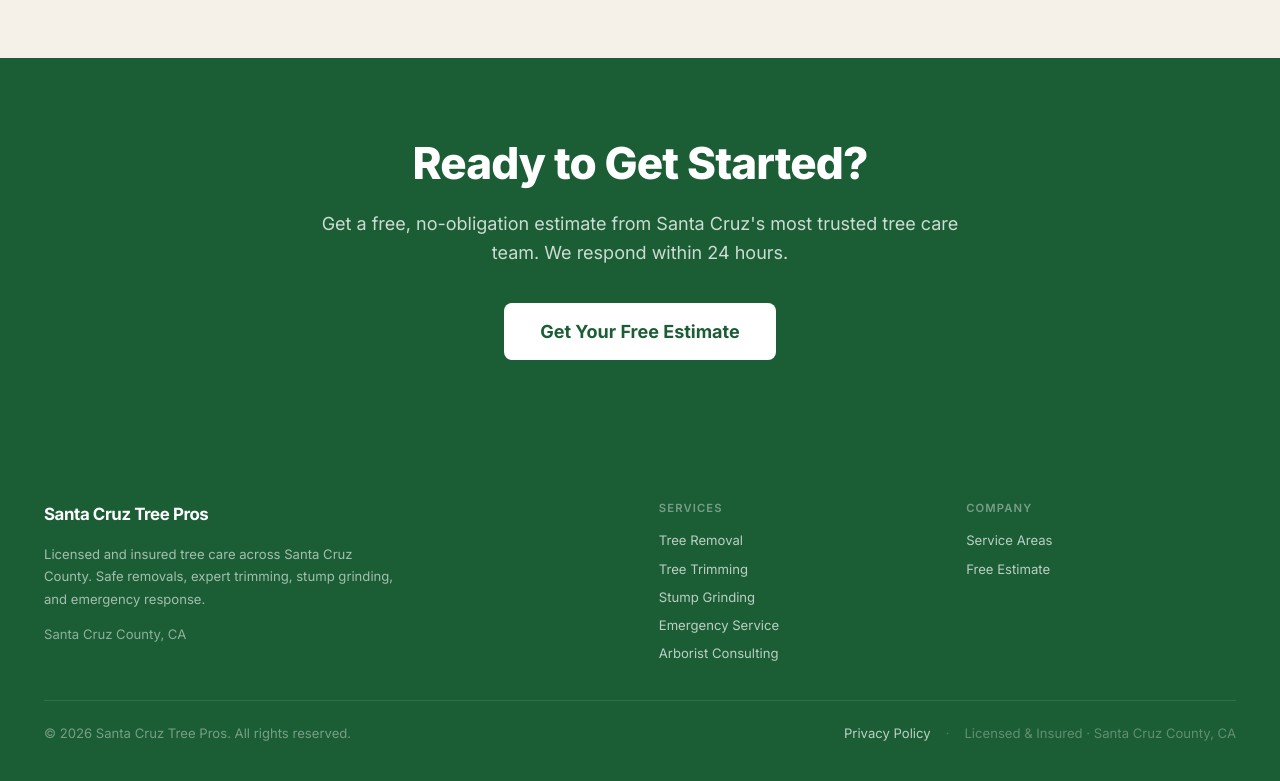
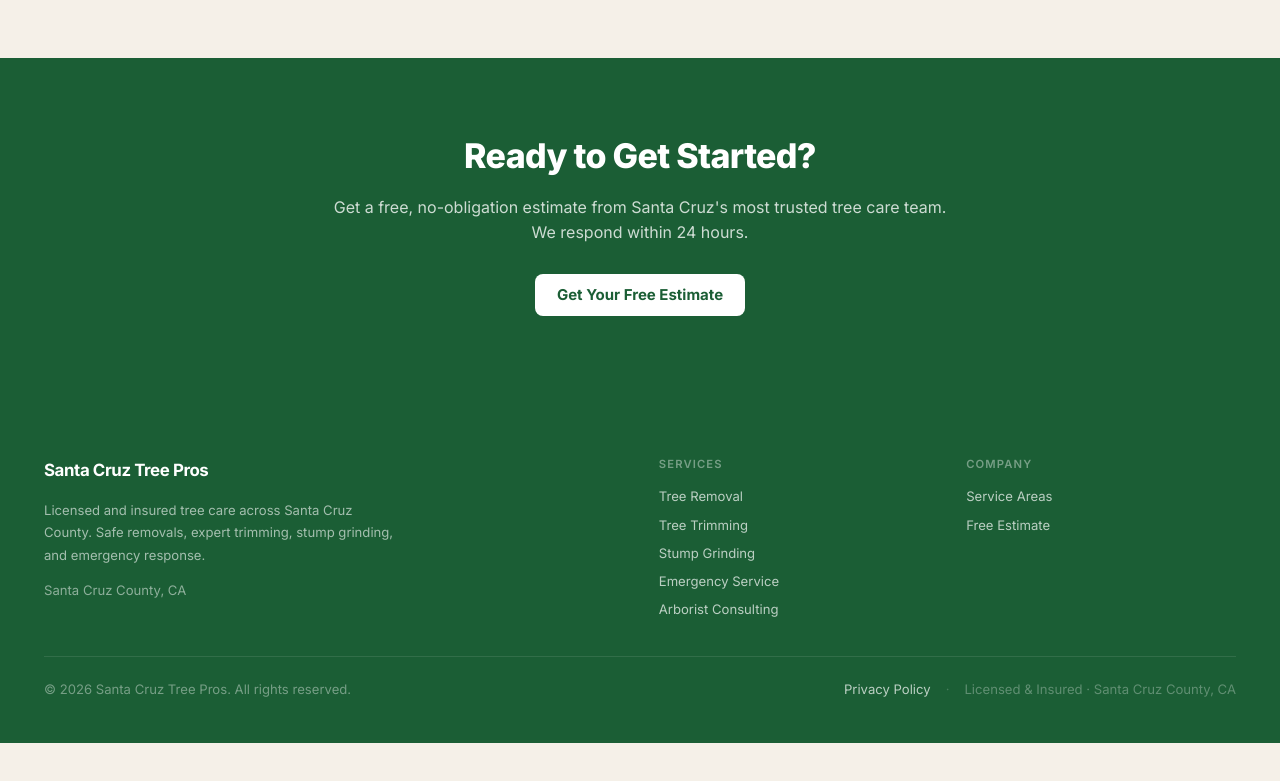
Before and after one commit to j0hnnyutes/santa-cruz-tree-site, a Next.js app: page / in a window 1280 px wide. Shown: the part 5113-5894 px from the top of the page. After the commit the page ends 5856 px from the top, so only its background shows below. Built offline with nearby package versions, Linux system fonts and the light colour scheme; no server answers.

Commit message:
Reduce CTA band heading, body text, and button sizes
Co-Authored-By: Claude Sonnet 4.6 <noreply@anthropic.com>

```diff
--- a/app/page.tsx
+++ b/app/page.tsx
@@ -552,10 +552,10 @@ export default function HomePage() {
         overflow: "hidden",
       }}>
         <div style={{ position: "relative", zIndex: 1, maxWidth: 640, margin: "0 auto" }}>
-          <h2 style={{ fontSize: "clamp(28px, 3.5vw, 44px)", fontWeight: 800, color: "#fff", marginBottom: 14, letterSpacing: "-0.02em" }}>
+          <h2 style={{ fontSize: "clamp(22px, 2.8vw, 34px)", fontWeight: 800, color: "#fff", marginBottom: 14, letterSpacing: "-0.02em" }}>
             Ready to Get Started?
           </h2>
-          <p style={{ fontSize: 18, color: "rgba(255,255,255,0.78)", marginBottom: 36, lineHeight: 1.6 }}>
+          <p style={{ fontSize: 16, color: "rgba(255,255,255,0.78)", marginBottom: 28, lineHeight: 1.6 }}>
             Get a free, no-obligation estimate from Santa Cruz&apos;s most trusted tree care team. We respond within 24 hours.
           </p>
           <Link
@@ -563,8 +563,8 @@ export default function HomePage() {
             style={{
               display: "inline-flex", alignItems: "center", justifyContent: "center",
               background: "#fff", color: "var(--brand-green)",
-              padding: "15px 36px", borderRadius: 8,
-              fontSize: 18, fontWeight: 700, textDecoration: "none",
+              padding: "10px 22px", borderRadius: 8,
+              fontSize: 15, fontWeight: 700, textDecoration: "none",
             }}
           >
             Get Your Free Estimate
```
